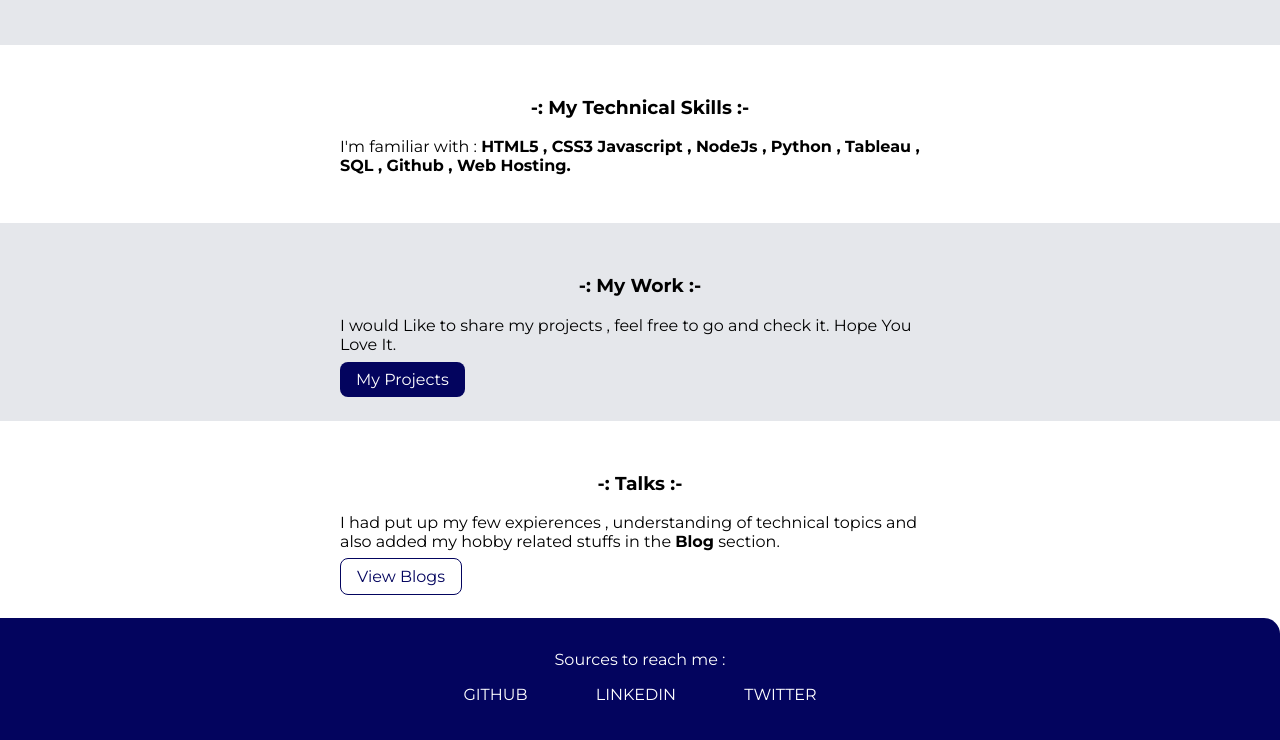
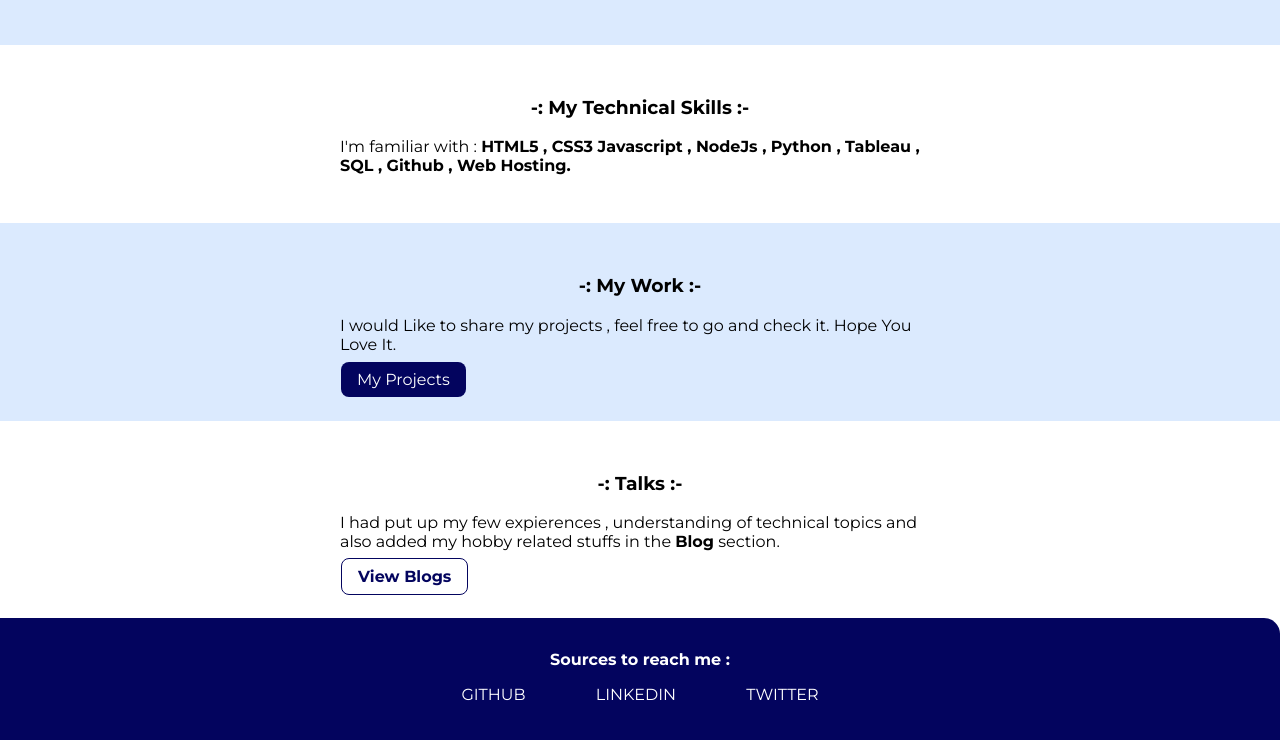
Before and after one commit to Sbbhosale/Neogcamp-lesson-3--Live, a plain HTML site: page index.html in a window 1280 px wide. Shown: the part 1026-1766 px from the top of the page. Drawn offline with Linux system fonts and the light colour scheme.

Commit message:
style : added few styles
additional styles added

```diff
--- a/style.css
+++ b/style.css
@@ -1,8 +1,10 @@
 @import url('https://fonts.googleapis.com/css2?family=Montserrat:wght@400;700&display=swap');
 
 :root{
+    --main-color : #03045e;
     --primary-color : white;
     --gray : #E5E7EB;
+    --secondary-color : #DBEAFE;
 }
 
 body{
@@ -30,19 +32,21 @@ hr{
 .link{
     text-decoration: none;
     padding: 0.5rem 1rem;
+    margin : 1px;
 }
 
 .link-primary{
     color : var(--primary-color);
-    background-color: #03045e;
+    background-color:var(--main-color);
     border-radius: 0.5rem;
 }
 
 .link-secondary{
-    color: #03045e;
+    color: var(--main-color);
     border : 1px solid;
-    border-color:#03045e;
+    border-color:var(--main-color);
     border-radius: 0.5rem;
+    font-weight: bold;
 }
 
 .non-bulleted-list{
@@ -58,7 +62,7 @@ hr{
 
 .navigation{
     background-color:
-    #03045e;
+    var(--main-color);
     color :var(--primary-color);
     padding: 1rem;
     border-bottom-left-radius: 1rem;
@@ -100,6 +104,10 @@ hr{
     color:gray;
 }
 
+.hero .single-highlight{
+    color : var(--main-color);
+}
+
 
 /* sections */
 
@@ -112,17 +120,21 @@ hr{
 }
 
 .ow{
-    background-color: var(--gray);
+    background-color: var(--secondary-color);
 }
 
 /* Footer */
 
 .footer{
     padding: 2rem 1rem ;
-    background-color:#03045e ;
+    background-color:var(--main-color) ;
     text-align: center;
     color :var(--primary-color);
     border-top-right-radius: 1rem;
+}
+
+.footer-heading{
+    font-weight: bold;
 }
 
 
```
